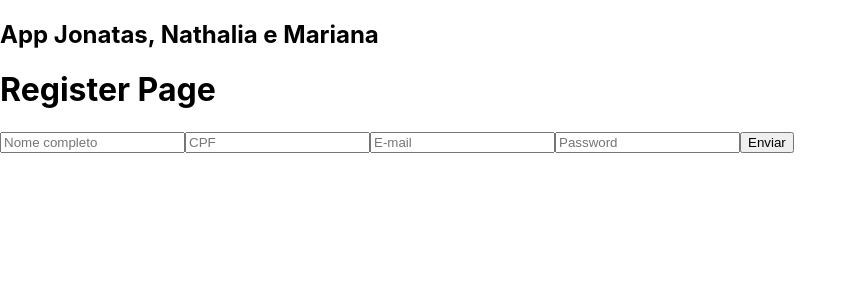
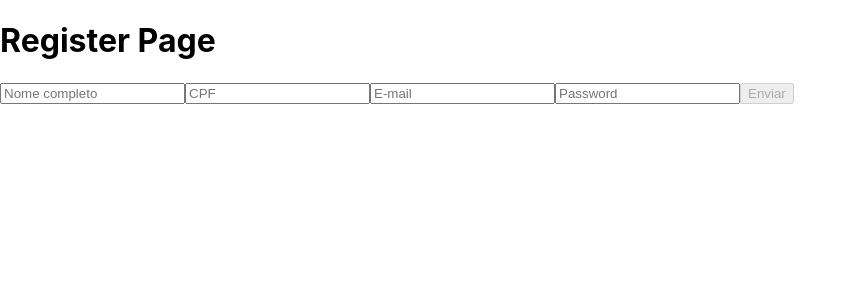
Before and after one commit to marianasaraiva/tech-hotel, a React (Create React App) app in the folder front-end/: page /register in a window 1280 px wide. Shown: the top 300 px of the page, without its empty margins (0-857 px from the left). Built offline with nearby package versions, Linux system fonts and the light colour scheme.

Commit message:
feat: disable button when fields are empty

```diff
--- a/front-end/src/App.js
+++ b/front-end/src/App.js
@@ -3,7 +3,6 @@ import Routes from './routes';
 function App() {
   return (
     <div>
-      <h2>App Jonatas, Nathalia e Mariana</h2>
       <Routes/>
     </div>
   );
--- a/front-end/src/pages/Register/index.js
+++ b/front-end/src/pages/Register/index.js
@@ -1,11 +1,22 @@
-import React, { useState } from 'react'
+import React, { useEffect, useState } from 'react'
 import fetchAPI from '../../services/fetchApi';
 
 function Register() {
   const [fullName, setFullName] = useState('');
   const [cpf, setCpf] = useState('');
   const [email, setEmail] = useState('');
-  const [ password, setPassword] = useState('');
+  const [password, setPassword] = useState('');
+  const [disabled, setDisabled] = useState(true);
+
+  useEffect(() => {
+    const validateData = () => {
+      (fullName && cpf && email && password)
+        ? setDisabled(false)
+        : setDisabled(true)
+    };
+
+    validateData();
+  }, [fullName, cpf, email, password]);
 
   const sendForm = async () => {
     const data = {
@@ -68,6 +79,7 @@ function Register() {
         <button
           type="button"
           onClick={ sendForm }
+          disabled={ disabled }
         >
           Enviar
         </button>
```
